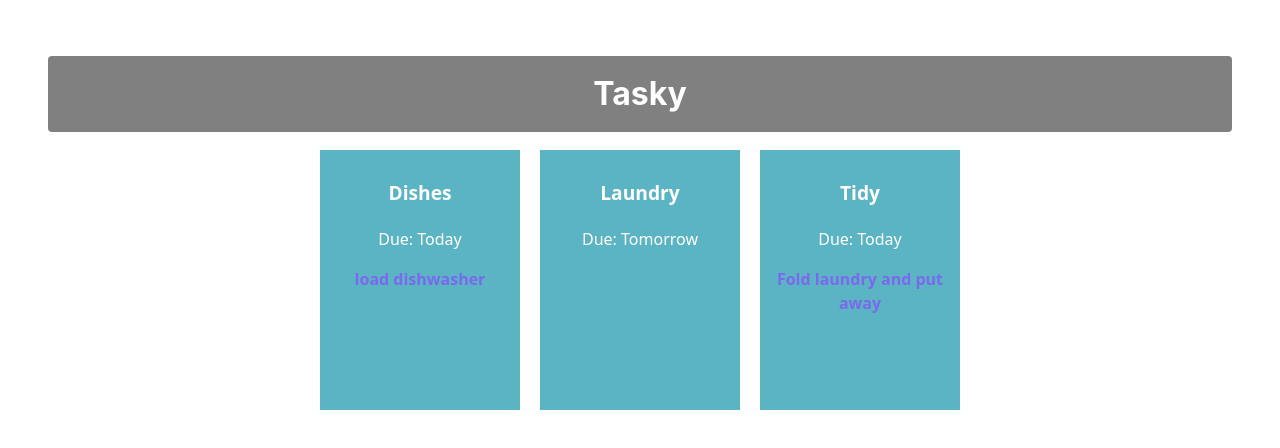
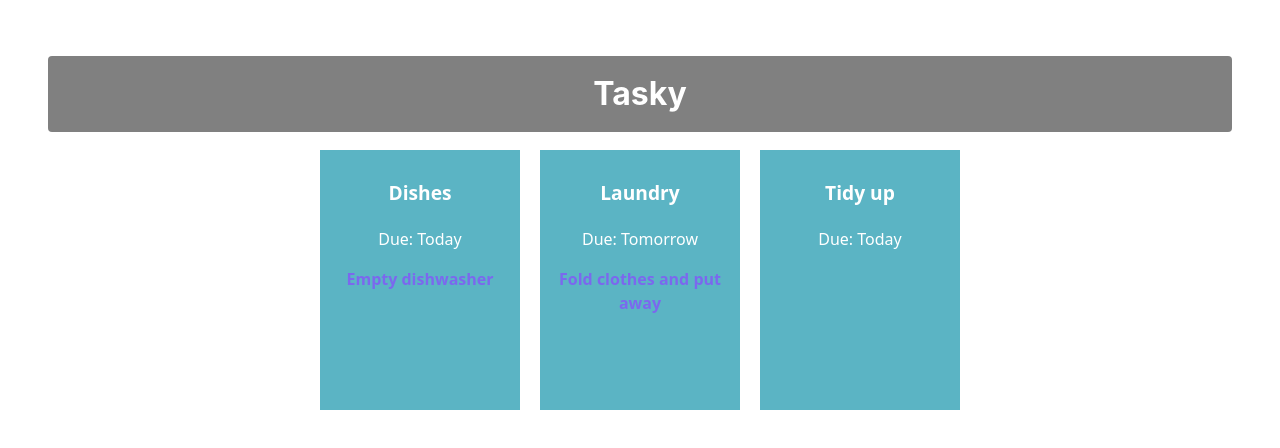
Before and after one commit to jordanbutler28/react-basics-labs, a React (Vite) app in the folder tasky/: page / in a window 1280 px wide. Shown: the top 448 px of the page. Built offline with nearby package versions, Linux system fonts and the light colour scheme.

Commit message:
Added task state

```diff
--- a/tasky/src/App.jsx
+++ b/tasky/src/App.jsx
@@ -1,15 +1,26 @@
 import './App.css';
 import Task from './components/Task';
+import React, { useState } from 'react';
 
 function App() {
-  return (
+
+    const [ taskState, setTaskState ] = useState({
+    tasks: [
+      { title:"Dishes", description: "Empty dishwasher", deadline: "Today" },
+      { title: "Laundry", description: "Fold clothes and put away", deadline: "Tomorrow" },
+      { title: "Tidy up", deadline: "Today" }
+    ]
+  });
+
+    return (
     <div className="container">
       <h1>Tasky</h1>
-      <Task title="Dishes" deadline="Today" description="load dishwasher"/>
-      <Task title="Laundry" deadline="Tomorrow"/>
-      <Task title="Tidy" deadline="Today" description="Fold laundry and put away"/>
+      <Task title={taskState.tasks[0].title} deadline={taskState.tasks[0].deadline} description={taskState.tasks[0].description} />
+      <Task title={taskState.tasks[1].title} deadline={taskState.tasks[1].deadline} description={taskState.tasks[1].description} />
+      <Task title={taskState.tasks[2].title} deadline={taskState.tasks[2].deadline} description={taskState.tasks[2].description} />
     </div>
   );
+
 }
 
 export default App;
```
